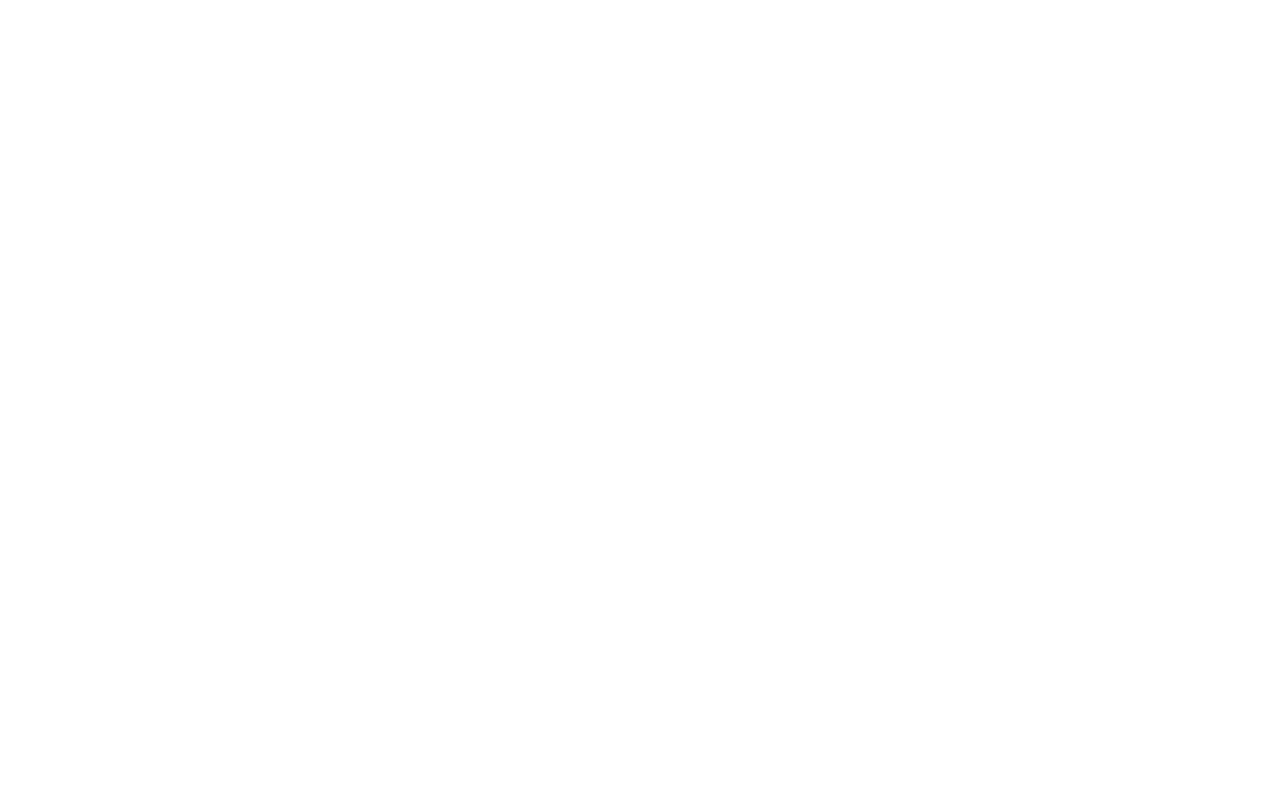
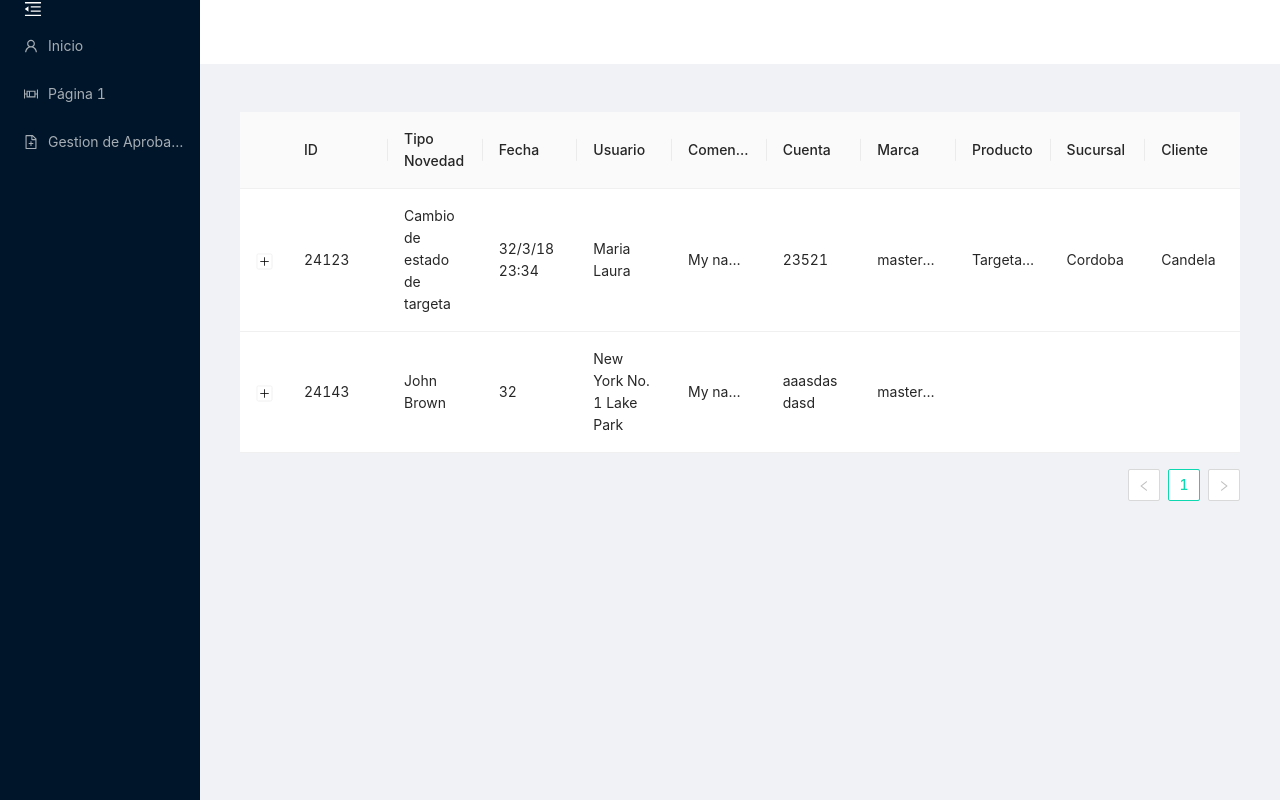
Before and after one commit to rodrigokokot/gp-online-antd, a React (Create React App) app: page /gestionAprobaciones in a window 1280 px wide. Built offline with nearby package versions, Linux system fonts and the light colour scheme.

Commit message:
Demo Gestion de aprobaciones

```diff
--- a/src/App.js
+++ b/src/App.js
@@ -22,6 +22,7 @@
           <LoginTemplate exact path="/login" component={Login} />
           <DashboardTemplate exact path="/page1" component={ lazy(() => import('./pages/Page1'))}  />
           <DashboardTemplate exact path="/home" component={ lazy(() => import('./pages/Home'))}  />
+          <DashboardTemplate exact path="/gestionAprobaciones" component={ lazy(() => import('./pages/GestionAprobaciones'))}  />
           {/* { routes.map((route, index) => <DashboardTemplate exact path={route.path} component={route.page} key={index} /> ) } */}
 
         </Switch>
--- /dev/null
+++ b/src/pages/GestionAprobaciones.jsx
@@ -0,0 +1,170 @@
+import React, { createElement } from "react";
+import PruebaComponent from "../components/PruebaComponent";
+import { DownOutlined } from "@ant-design/icons";
+import ReactDOM from "react-dom";
+import { AutoComplete, Button, Table } from "antd";
+
+function GestionAprobaciones() {
+  const columns = [
+    { title: "ID", dataIndex: "id", key: "id",width:100 },
+    { title: "Tipo Novedad", dataIndex: "tipoNovedad", key: "tipoNovedad" },
+    { title: "Fecha", dataIndex: "fecha", key: "fecha" },
+    { title: "Usuario", dataIndex: "Usuario", key: "Usuario" },
+    {
+      title: "Comentario",
+      dataIndex: "Comentario",
+      key: "Comentario",
+      ellipsis: true,
+    },
+    { title: "Cuenta", dataIndex: "Cuenta", key: "Cuenta" },
+    { title: "Marca", dataIndex: "Marca", key: "Marca", ellipsis: true },
+    {
+      title: "Producto",
+      dataIndex: "Producto",
+      key: "Producto",
+      ellipsis: true,
+    },
+    {
+      title: "Sucursal",
+      dataIndex: "Sucursal",
+      key: "Sucursal",
+      ellipsis: true,
+    },
+    { title: "Cliente", dataIndex: "Cliente", key: "Cliente", ellipsis: true },
+    // {
+    //   title: "Action",
+    //   dataIndex: "",
+    //   key: "x",
+    //   render: () => <a>Delete</a>,
+    // },
+  ];
+
+  const data = [
+    {
+      key: 1,
+      id: 24123,
+      tipoNovedad: "Cambio de estado de targeta",
+      fecha: '32/3/18 23:34',
+      Usuario: "Maria Laura",
+      Comentario:
+        "My name is John Brown, I am 32 years old, living in New York No. 1 Lake Park.",
+      Cuenta: "23521",
+      Marca: "mastercard",
+      Producto:'Targeta Grupar',
+      Sucursal:'Cordoba',
+      Cliente:'Candela',
+    },
+    {
+      key: 2,
+      id: 24143,
+      tipoNovedad: "John Brown",
+      fecha: 32,
+      Usuario: "New York No. 1 Lake Park",
+      Comentario:
+        "My name is John Brown, I am 32 years old, living in New York No. 1 Lake Park.",
+      Cuenta: "aaasdasdasd",
+      Marca: "mastercard",
+    },
+
+  ];
+  return (
+    <Table
+      columns={columns}
+      expandable={{
+        expandedRowRender: (record) => (
+          <label >
+            <h2>Informacion de la novedad</h2>
+            <div
+              style={{
+                display: "flex",
+                justifyContent: "space-evenly",
+                flexDirection: "row",
+              }}
+            >
+              <div style={{marginLeft:'-25%'}}>
+                <p>
+                  ID de la transaccion:<h5>{record.key}</h5>
+                </p>
+                <p>
+                  Usuario de inicio:<h5>Emilia</h5>
+                </p>
+                <p>
+                  Usuario de finalizo:<h5>Emilia</h5>
+                </p>
+              </div>
+              <div>
+                <p>
+                  Tipo de transaccion:<h5>Actualizacion de la targeta</h5>
+                </p>
+                <p>
+                  Fecha de inicio:<h5>23/4/19</h5>
+                </p>
+                <p>
+                  Fecha de finalizacion:<h5>-</h5>
+                </p>
+              </div>
+              <div>
+                <p>
+                  Estado de transaccion:<h5>Pendiente</h5>
+                </p>
+                <p>
+                  Comentario:<h5>-</h5>
+                </p>
+              </div>
+            </div>
+
+            <h2>Datos de la operacion</h2>
+            <div
+              style={{
+                display: "flex",
+                justifyContent: "space-evenly",
+                flexDirection: "row",
+              }}
+            >
+              <div style={{marginLeft:'-42%'}}>
+                <p>
+                  Emisor:<h5>{record.key}</h5>
+                </p>
+                <p>
+                  Documento:<h5>Pendiente</h5>
+                </p>
+                <p>
+                  Marca:<h5>23/4/19</h5>
+                </p>
+                <p>
+                  Datos de transaccion:<h5>Emilia</h5>
+                </p>
+              </div>
+              <div>
+                <p>
+                  Sucursal:<h5>Actualizacion de la targeta</h5>
+                </p>
+
+                <p>
+                  Cliente:<h5>Emilia</h5>
+                </p>
+
+                <p>
+                  Cuenta:<h5>-</h5>
+                </p>
+
+                <p>
+                  Producto:<h5>-</h5>
+                </p>
+              </div>
+            </div>
+            <div>
+              <Button type="primary" color="#69E2B7">
+                Aplicar confirmacion
+              </Button>
+              <Button>Cancelar confirmacion</Button>
+            </div>
+          </label>
+        ),
+      }}
+      dataSource={data}
+    />
+  );
+}
+
+export default GestionAprobaciones;
--- a/src/router/routesAdmin.js
+++ b/src/router/routesAdmin.js
@@ -11,6 +11,12 @@
         icon: 'BoxPlotOutlined',
         page: 'Page1'
     },
+    {
+        path: "/gestionAprobaciones",
+        name: "Gestion de Aprobaciones",
+        icon: 'FileAddOutlined',
+        page: 'GestionAprobaciones'
+    },
 
 ];
 
```
